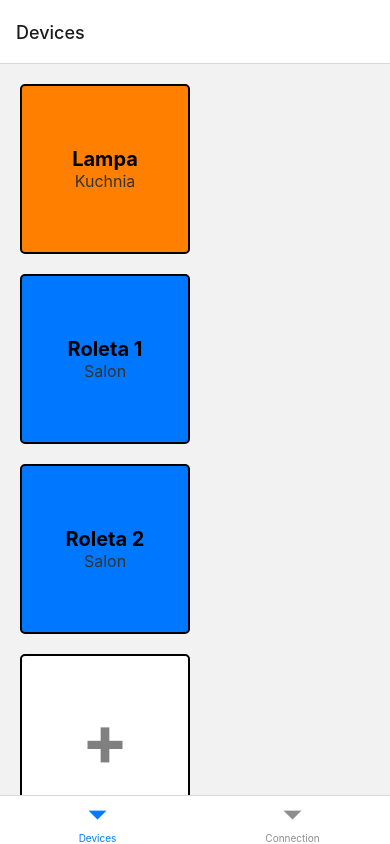
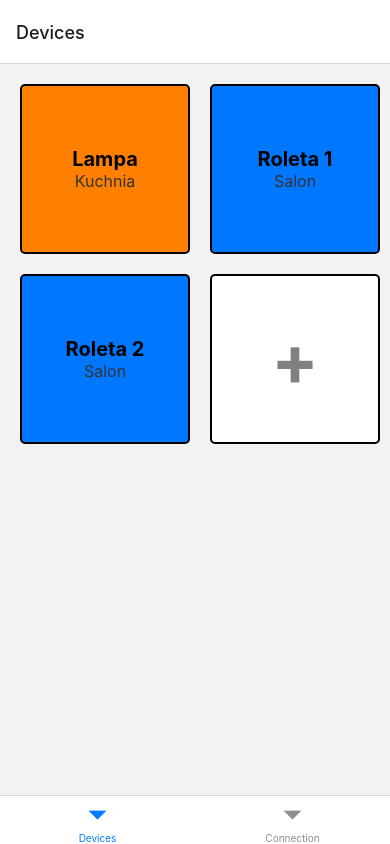
Before and after one commit to DwiN3/ZPSM_LABs, a React Native app in the folder IoT_35196/: screen / in a window 390 px wide. Built offline with nearby package versions, Linux system fonts and the light colour scheme.

Commit message:
dodanie przycisków

```diff
--- a/IoT_35196/screens/DevicesScreen.js
+++ b/IoT_35196/screens/DevicesScreen.js
@@ -1,9 +1,12 @@
 import React from 'react';
-import { Text, View, FlatList } from 'react-native';
+import { Text, View, FlatList, TouchableOpacity } from 'react-native';
+import { useNavigation } from '@react-navigation/native';
 import { devicesList } from '../data/devices';
 import styles from '../styles/DevicesStyle';
 
 const DevicesScreen = () => {
+  const navigation = useNavigation();
+
   const extendedDevicesList = [...devicesList, { id: '+', name: '+', place: '' }];
 
   const renderItem = ({ item, index }) => {
@@ -16,21 +19,33 @@ const DevicesScreen = () => {
     const itemNameStyle = isLastItem ? styles.lastItemName : styles.itemName;
     const itemTextStyle = isLastItem ? styles.lastItemText : styles.itemText;
 
+    const onPressItem = () => {
+      if (isLastItem) {
+        navigation.navigate('New Device');
+      } else {
+        // Handle press for other items if needed
+      }
+    };
+
     return (
+      <TouchableOpacity onPress={onPressItem}>
         <View style={itemContainerStyle}>
           <Text style={itemNameStyle}>{item.name}</Text>
           <Text style={itemTextStyle}>{item.place}</Text>
         </View>
+      </TouchableOpacity>
     );
   };
 
   return (
+    <View style={styles.container}>
         <FlatList
           data={extendedDevicesList}
           renderItem={renderItem}
           keyExtractor={item => item.id}
-      contentContainerStyle={styles.container}
+          numColumns={2}
         />
+    </View>
   );
 };
 
--- a/IoT_35196/screens/NewDeviceScreen.js
+++ b/IoT_35196/screens/NewDeviceScreen.js
@@ -1,9 +1,53 @@
-import React from 'react';
-import {Text, View} from 'react-native';
+import React, {useState} from 'react';
+import {Text, View, TextInput, Button, Picker} from 'react-native';
+import DevicesScreen from './DevicesScreen';
+import { useNavigation } from '@react-navigation/native';
 
 const NewDeviceScreen = () => {
+  const [name, setName] = useState('');
+  const [place, setPlace] = useState('');
+  const [command, setCommand] = useState('');
+  const [color, setColor] = useState('');
+
+  const navigation = useNavigation();
+
+  const handleSave = () => {
+    console.log('Name:', name);
+    console.log('Place:', place);
+    console.log('Command:', command);
+    console.log('Color:', color);
+  };
+
+  const exit = () => {
+    navigation.navigate('Devices');
+  };
+
+  const handleCancel = () => {
+
+    console.log('Cancelled');
+  };
+
+
   return (
-    <View><Text>New Device</Text></View>
+    <View>
+        <TextInput
+        placeholder="Name"
+        value={name}
+        onChangeText={(text) => setName(text)}
+        />
+        <TextInput
+        placeholder="Place"
+        value={name}
+        onChangeText={(text) => setName(text)}
+        />
+      <TextInput
+        placeholder="Command"
+        value={command}
+        onChangeText={(text) => setCommand(text)}
+      />
+       <Button title="Save" onPress={handleSave} ></Button>
+       <Button title="Cancel" onPress={exit} ></Button>
+    </View>
   );
 };
 export default NewDeviceScreen;
```
Also changed, not shown: IoT_35196/styles/NewDeviceStyle.js (added). Lines whose indentation alone changed are shown as unchanged.
